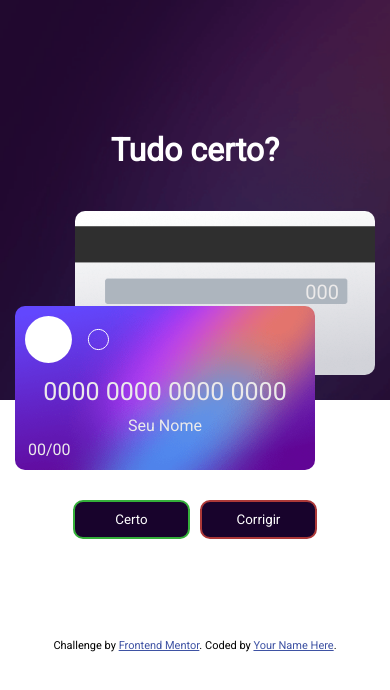
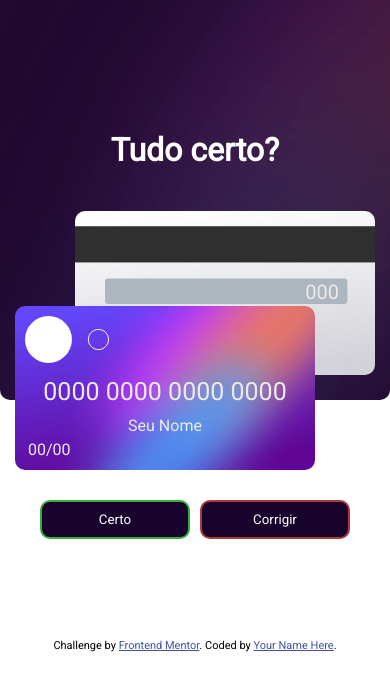
Before and after one commit to o-dev-Samuel/interactive_card, a plain HTML site: page index.html in a window 390 px wide. Both pictures are taken after a click on the button "Confirmar". Drawn offline with Linux system fonts and the light colour scheme.

Commit message:
conclui com a responsividade, fiz algo bem básico e não usei @media.

```diff
--- a/css/index.css
+++ b/css/index.css
@@ -7,6 +7,11 @@
     font-family: 'Roboto', sans-serif;
 }
 
+body{
+    background-color: #fff;
+}
+
+
 #containercard {
     background-image: url('../img/main-mobile.png');
     background-repeat: no-repeat;
@@ -14,6 +19,10 @@
     height: 200px;
     position: relative;
     transition: 300ms;
+    max-width: 480px;
+    min-width: 330px;
+    margin-inline: auto;
+    border-radius:0px 0px 10px 10px;
 }
 
 .card {
@@ -194,7 +203,7 @@ h1{
 }
 
 #confirmacao input{
-    width: 30%;
+    width: 150px;
     border-radius: 10px;
     padding: 10px;
     outline: none;
@@ -220,7 +229,7 @@ h1{
 
 #btninicio{
     margin-top: 60px;
-    width: 30%;
+    width: 150px;
     border-radius: 10px;
     padding: 10px;
     outline: none;
--- a/js/index.js
+++ b/js/index.js
@@ -162,6 +162,7 @@ btnCerto.addEventListener('click', () => {
     confirmacao.style.display = 'none'
     finalizacao.style.display = 'block'
     containercard.style.height = '200px'
+    titulo.style.display = 'none'
 })
 
 // Exibindo o form para correção
```
